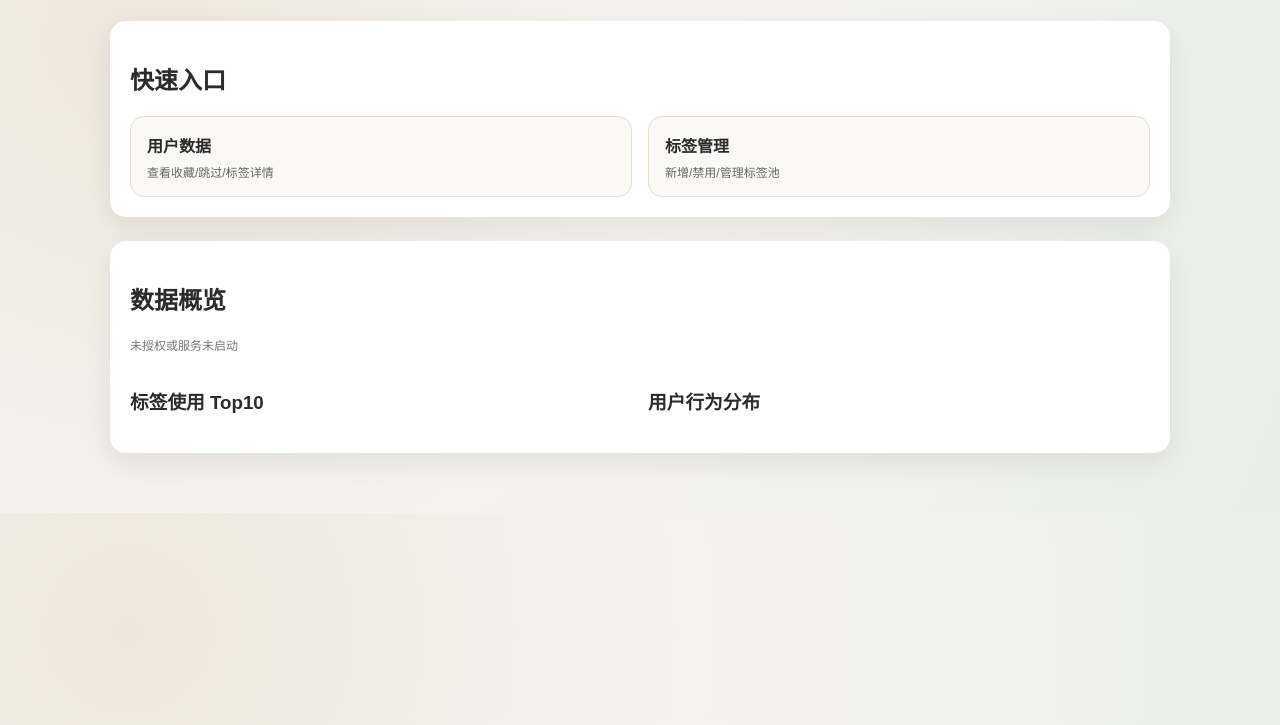
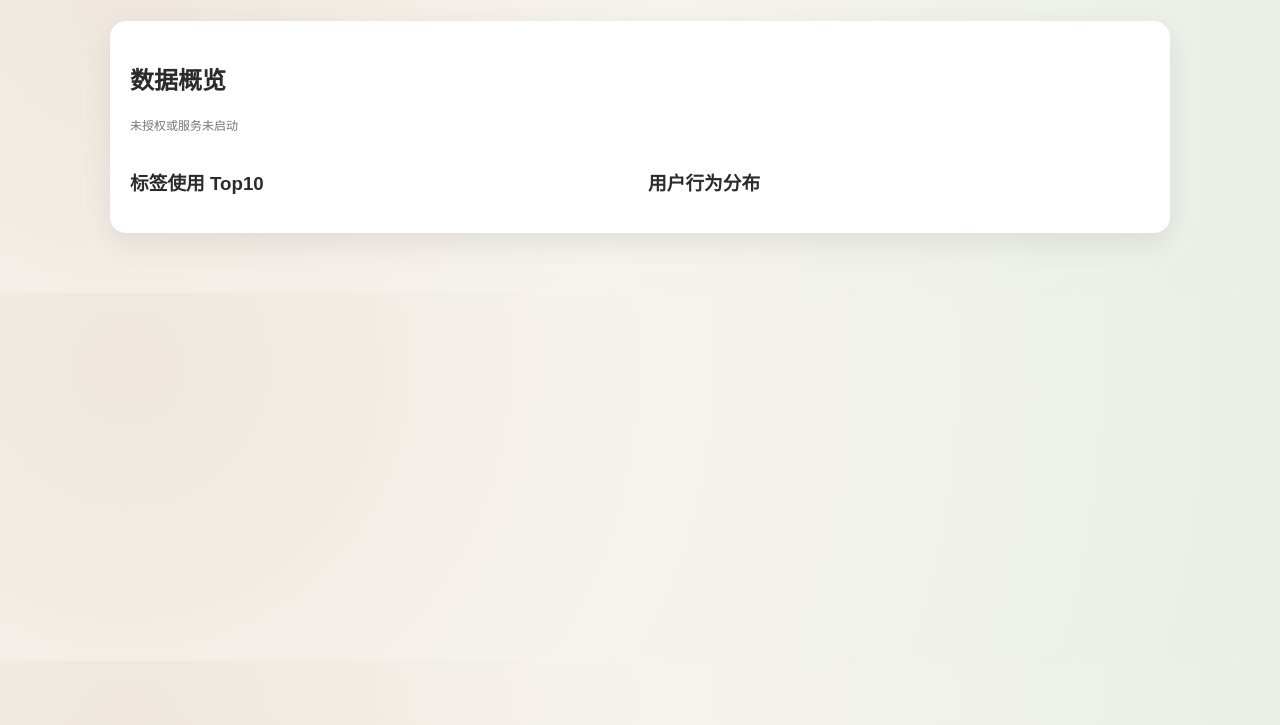
Before and after one commit to ooohmygoosh/musicmusic, a plain HTML site: page admin/index.html in a window 1280 px wide. Shown: the part 75-800 px from the top of the page. Drawn offline with Linux system fonts and the light colour scheme; no server answers.

Commit message:
Fix admin pages routing

```diff
--- a/admin/index.html
+++ b/admin/index.html
@@ -22,20 +22,6 @@
       </header>
 
       <section class="card">
-        <h2>快速入口</h2>
-        <div class="quick-links">
-          <a class="quick-card" href="/users.html">
-            <div class="quick-title">用户数据</div>
-            <div class="quick-sub">查看收藏/跳过/标签详情</div>
-          </a>
-          <a class="quick-card" href="/tags.html">
-            <div class="quick-title">标签管理</div>
-            <div class="quick-sub">新增/禁用/管理标签池</div>
-          </a>
-        </div>
-      </section>
-
-      <section class="card">
         <h2>数据概览</h2>
         <div id="statsGrid" class="stats-grid"></div>
         <div class="charts">
```
Also changed, not shown: 1 other file.
